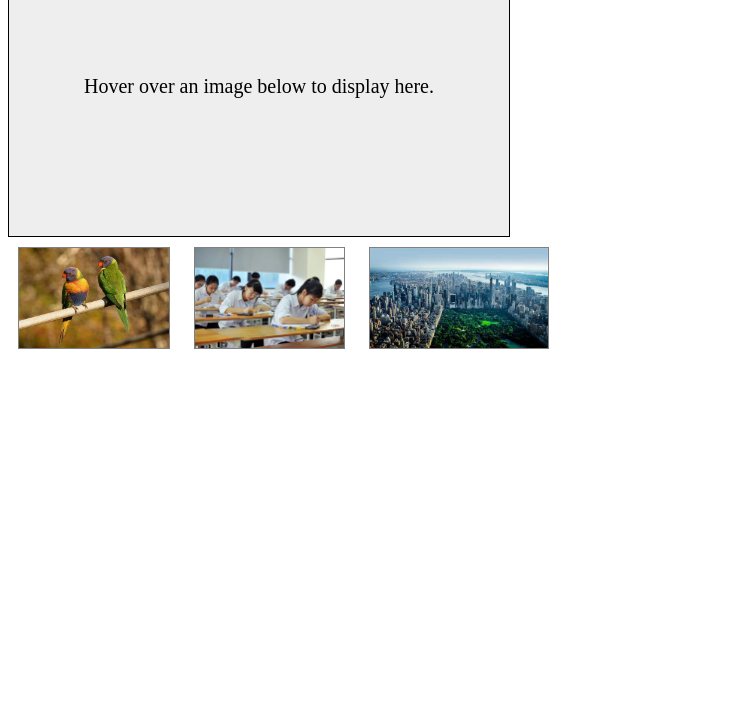
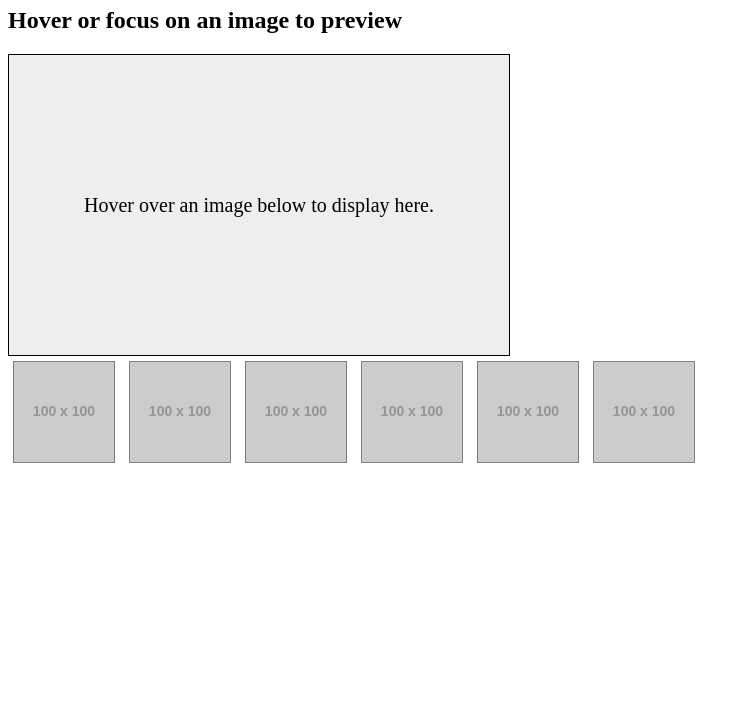
Before and after one commit to trgiang14/project1, a plain HTML site: page index.html in a window 1280 px wide. Shown: the part 73-800 px from the top of the page, without its empty margins (0-750 px from the left). Drawn offline with Linux system fonts and the light colour scheme; placeholder pictures from the web are drawn by us.

Commit message:
Update index.html

```diff
--- a/index.html
+++ b/index.html
@@ -1,7 +1,8 @@
 <!DOCTYPE html>
-<html>
+<html lang="en">
 <head>
-  <title>Image Preview</title>
+  <meta charset="UTF-8">
+  <title>Interactive Photo Gallery</title> <!-- W3C validator yêu cầu -->
   <style>
     #image {
       height: 300px;
@@ -15,38 +16,27 @@
     }
     .preview {
       height: 100px;
-      margin: 10px;
+      margin: 5px;
       border: 1px solid gray;
+      cursor: pointer;
     }
   </style>
 </head>
-<body>
+<body onload="initializeGallery()">
+  <h1>Interactive Photo Gallery</h1>
+  <h2>Hover or focus on an image to preview</h2>
+
   <div id="image">Hover over an image below to display here.</div>
 
-  <img class="preview" src="OIP.jpg" alt=""
-       onmouseover="upDate(this)" onmouseout="undo()">
-  <img class="preview" src="R.jpg" alt=""
-       onmouseover="upDate(this)" onmouseout="undo()">
-  <img class="preview" src="OIP (1).jpg" alt=""
-       onmouseover="upDate(this)" onmouseout="undo()">
+  <div>
+    <img class="preview" src="https://via.placeholder.com/100x100?text=1" alt="Preview Image 1">
+    <img class="preview" src="https://via.placeholder.com/100x100?text=2" alt="Preview Image 2">
+    <img class="preview" src="https://via.placeholder.com/100x100?text=3" alt="Preview Image 3">
+    <img class="preview" src="https://via.placeholder.com/100x100?text=4" alt="Preview Image 4">
+    <img class="preview" src="https://via.placeholder.com/100x100?text=5" alt="Preview Image 5">
+    <img class="preview" src="https://via.placeholder.com/100x100?text=6" alt="Preview Image 6">
+  </div>
 
-  <script>
-  function upDate(previewPic) {
-    console.log("Event triggered");
-    console.log("Alt text:", previewPic.alt);
-    console.log("Image src:", previewPic.src);
-
-    let imageDiv = document.getElementById("image");
-    imageDiv.style.backgroundImage = `url('${previewPic.src}')`;
-    imageDiv.innerHTML = previewPic.alt;
-  }
-
-  function undo() {
-    let imageDiv = document.getElementById("image");
-    imageDiv.style.backgroundImage = "url('')";
-    imageDiv.innerHTML = "Hover over an image below to display here.";
-  }
-
-  </script>
+  <script src="script.js"></script>
 </body>
 </html>
```
